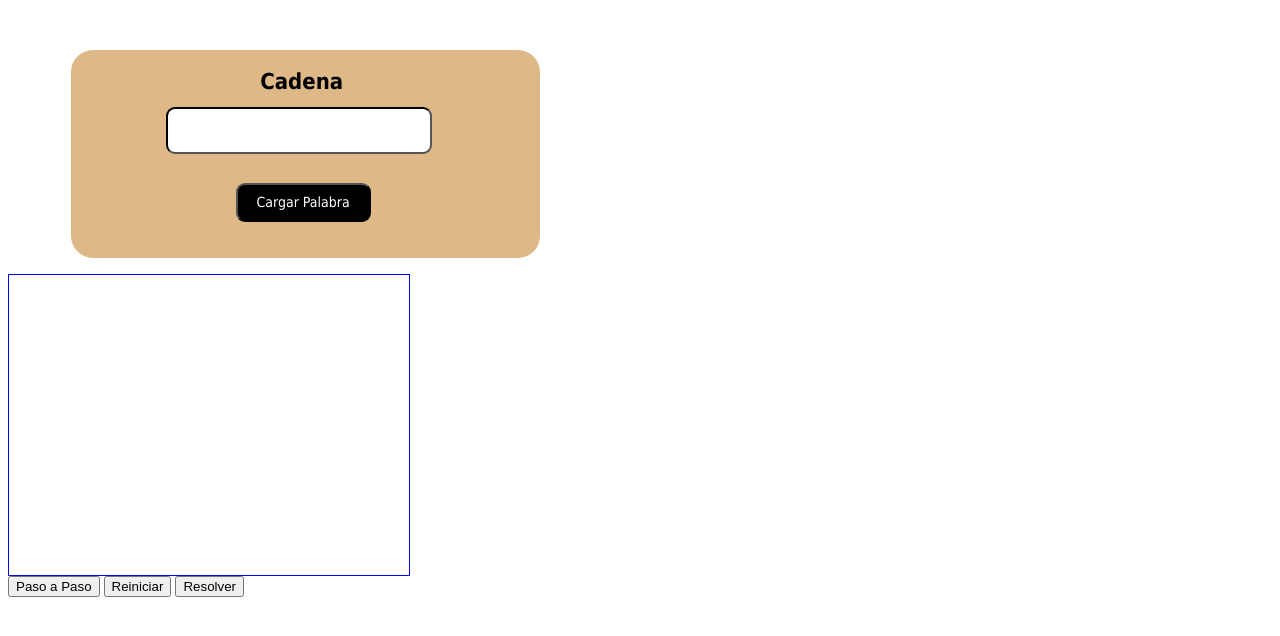
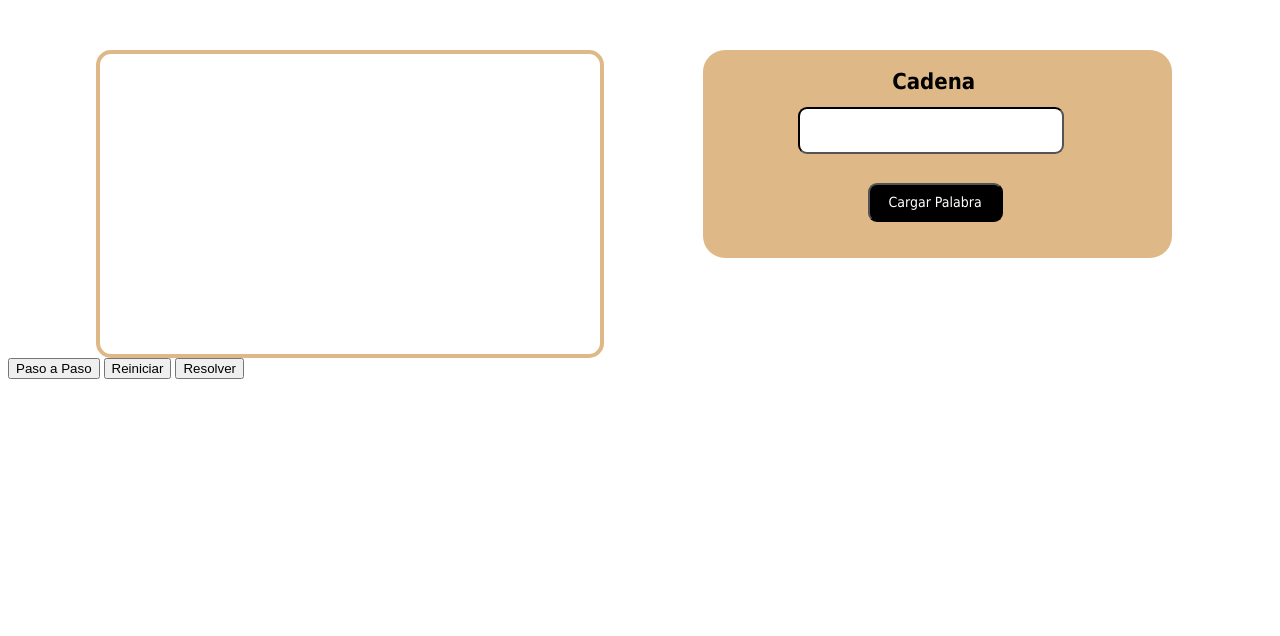
Before and after one commit to BaruxaGBF/turing, a PHP site: page / in a window 1280 px wide. Shown: the part 63-699 px from the top of the page. Run offline with PHP 8.4, Linux system fonts and the light colour scheme; some libraries are stand-ins or nearby versions.

Commit message:
insert pictures

```diff
--- a/Index.html
+++ b/Index.html
@@ -22,8 +22,11 @@
                 <button id="c"onclick="reiniciar()">Cargar Palabra</button>
             </div>
         </div>
+        <div id="Grafo" style="border: solid 4px burlywood; width:500px; height:300px"></div>
+        <button id="p" onclick="PasoAPaso()">Paso a Paso</button>
+        <button id="d"onclick="reiniciar()">Reiniciar</button>
+        <button id="r" onclick="resolver()">Resolver</button>
         <p id="error" class="tipo1"></p>
-        <div id="Grafo" style="border: solid 1px blue; width:400px; height:300px"></div>
    </div>
 
 
@@ -77,9 +80,6 @@
        ]
        diagrama.model = new go.GraphLinksModel(Estados,Transiciones);
    </script>
-   <button id="p" onclick="PasoAPaso()">Paso a Paso</button>
-   <button id="d"onclick="reiniciar()">Reiniciar</button>
-   <button id="r" onclick="resolver()">Resolver</button>
    <div id="contenedor"></div>
 </body>
 </html>
--- a/style.css
+++ b/style.css
@@ -16,7 +16,8 @@ body{
 }
 
 .tipo2{
-    margin-left: 38.5%;
+    margin-top: 2cm;
+    margin-left: 55%;
     width: 450px;
     border-radius: 9px;
     padding: 0.30cm 0;
@@ -40,7 +41,6 @@ body{
     width: 12.4cm;
     height: 5.5cm;
     display: flex;
-    margin-left: 5%;
 }
 
 #label-cadena{
@@ -73,6 +73,10 @@ body{
     color: black;
 }
 
+#Grafo{
+    border-radius: 15px;
+}
+
 .input div #label-cadena{
     margin-left: 5cm;
 }
@@ -92,3 +96,12 @@ body{
     justify-content: center;
     padding-top: 0.5cm;
 }
+
+.container .input{
+    margin-left: 55%;
+}
+
+.container #Grafo{
+    margin-top: -5.5cm;
+    margin-left: 7%;
+}
```
